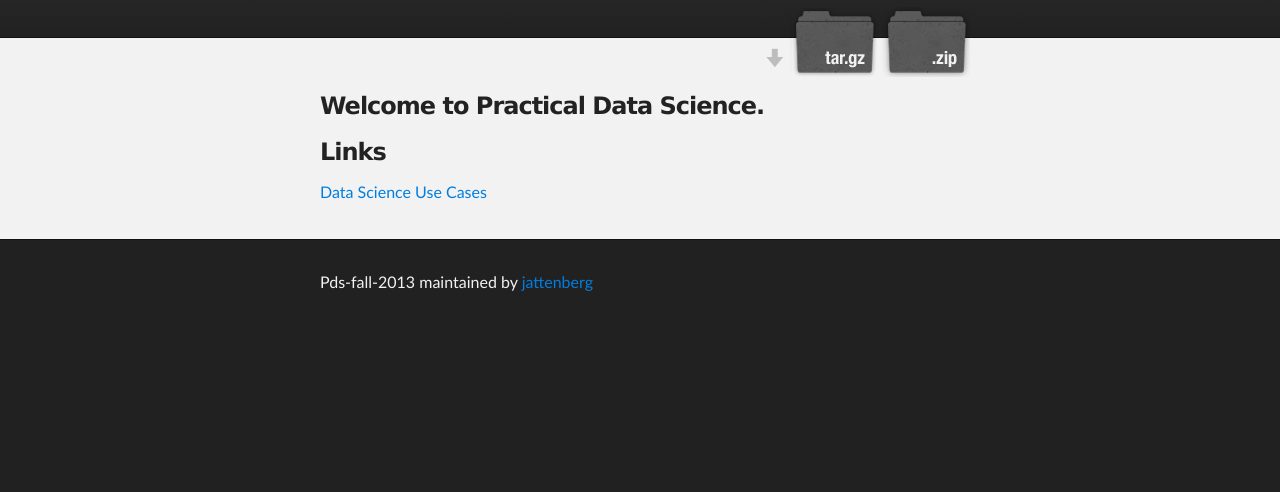
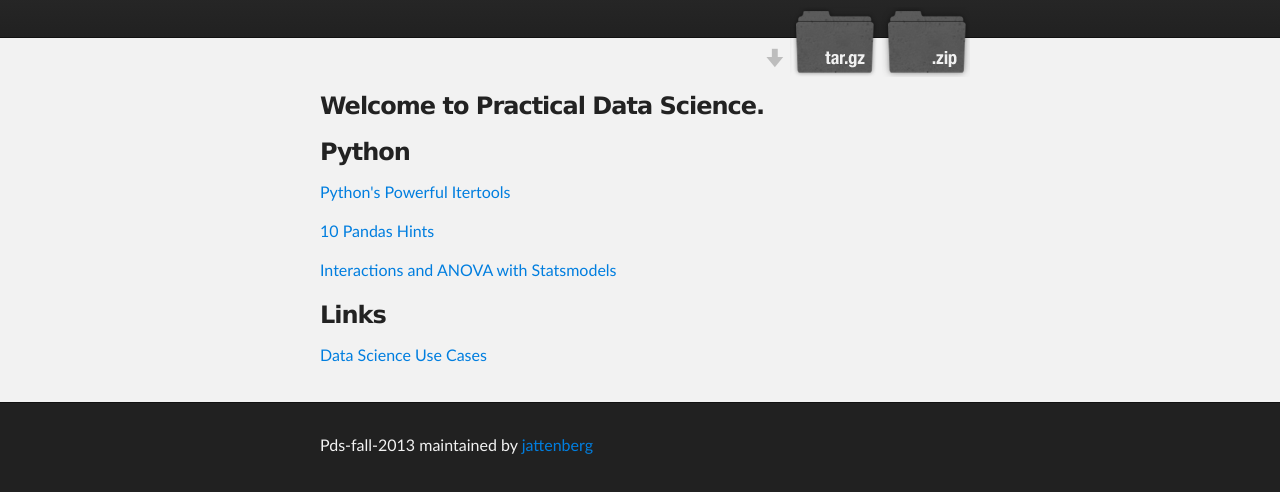
Before and after one commit to genghis88/PDS-Fall-2013, a plain HTML site: page index.html in a window 1280 px wide. Shown: the part 136-628 px from the top of the page. Drawn offline with Linux system fonts and the light colour scheme.

Commit message:
New links in index.html

```diff
--- a/index.html
+++ b/index.html
@@ -33,6 +33,11 @@
       <section id="main_content" class="inner">
         <h3>Welcome to Practical Data Science.</h3>
 
+        <h3> Python </h3>
+        <p> <a href="http://naiquevin.github.io/a-look-at-some-of-pythons-useful-itertools.html">Python's Powerful Itertools</a></p>
+        <p> <a href="http://manishamde.github.io/blog/2013/03/07/pandas-and-python-top-10/">10 Pandas Hints</a></p>
+        <p> <a href="http://statsmodels.sourceforge.net/devel/examples/generated/example_interactions.html">Interactions and ANOVA with Statsmodels</a></p>
+
         <h3> Links </h3>
         <p> <a href="https://www.kaggle.com/wiki/DataScienceUseCases">Data Science Use Cases</a></p>
 
```
